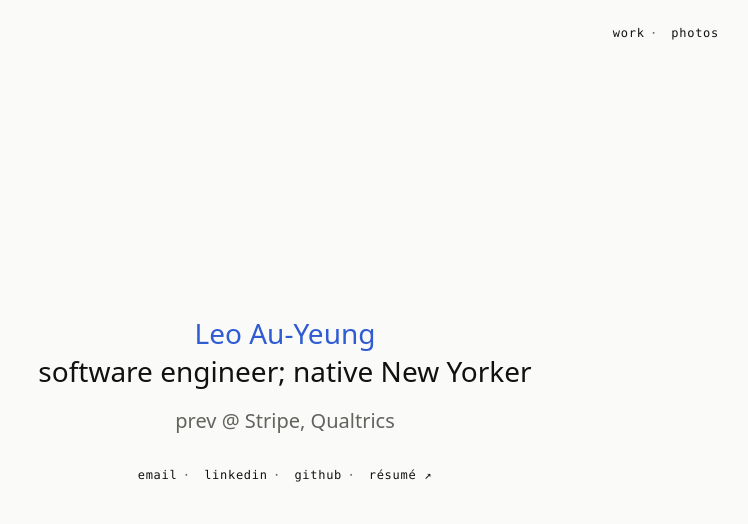
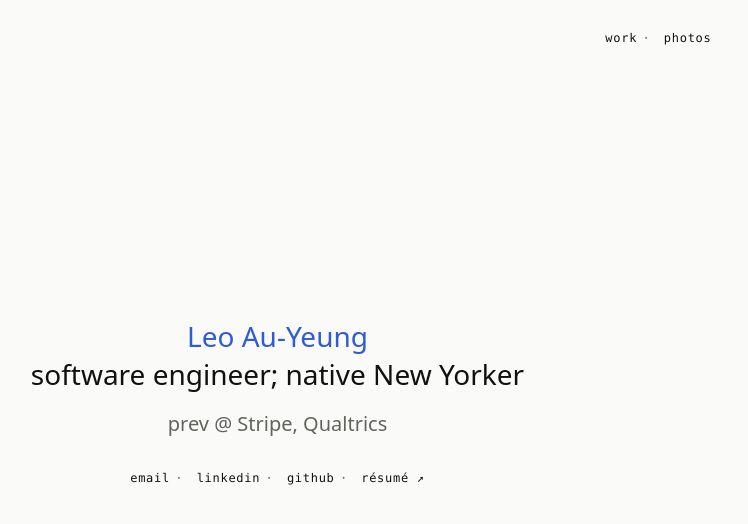
Before and after one commit to LeoAuyeung/leoauyeung.com, an Astro site: page / in a window 1280 px wide. Shown: the whole page, without its empty margins (355-1103 px from the left). Built offline with nearby package versions, Linux system fonts and the light colour scheme; Astro itself is replaced by a stand-in of ours.

Commit message:
Keep the top nav in the same spot on every page
- landing nav reserves a body-height line so links sit at the same height as on pages that show the name
- scrollbar-gutter: stable so pages with and without a scrollbar line up horizontally

Co-Authored-By: Claude Opus 5.5 <noreply@anthropic.com>

```diff
--- a/src/components/Nav.astro
+++ b/src/components/Nav.astro
@@ -38,6 +38,8 @@ const here = Astro.url.pathname.replace(/\/$/, '');
     padding-block: var(--s-5);
   }
   .nav--named { justify-content: space-between; }
+  /* Without the name, keep an invisible body-size line so the links sit at the same height on every page. */
+  .nav:not(.nav--named)::before { content: '\200b'; line-height: var(--lh-body); }
   .nav__name { font-weight: var(--fw-medium); }
   ul { display: flex; flex-wrap: nowrap; white-space: nowrap; }
   ul a { color: var(--ink); }
--- a/src/styles/global.css
+++ b/src/styles/global.css
@@ -64,7 +64,7 @@
 /* ---------- Reset ---------- */
 *, *::before, *::after { box-sizing: border-box; }
 * { margin: 0; }
-html { -webkit-text-size-adjust: 100%; text-size-adjust: 100%; scroll-behavior: smooth; }
+html { -webkit-text-size-adjust: 100%; text-size-adjust: 100%; scroll-behavior: smooth; scrollbar-gutter: stable; }
 @media (prefers-reduced-motion: reduce) { html { scroll-behavior: auto; } }
 img, picture, svg { display: block; max-width: 100%; height: auto; }
 button { font: inherit; color: inherit; background: none; border: 0; padding: 0; cursor: pointer; }
```
